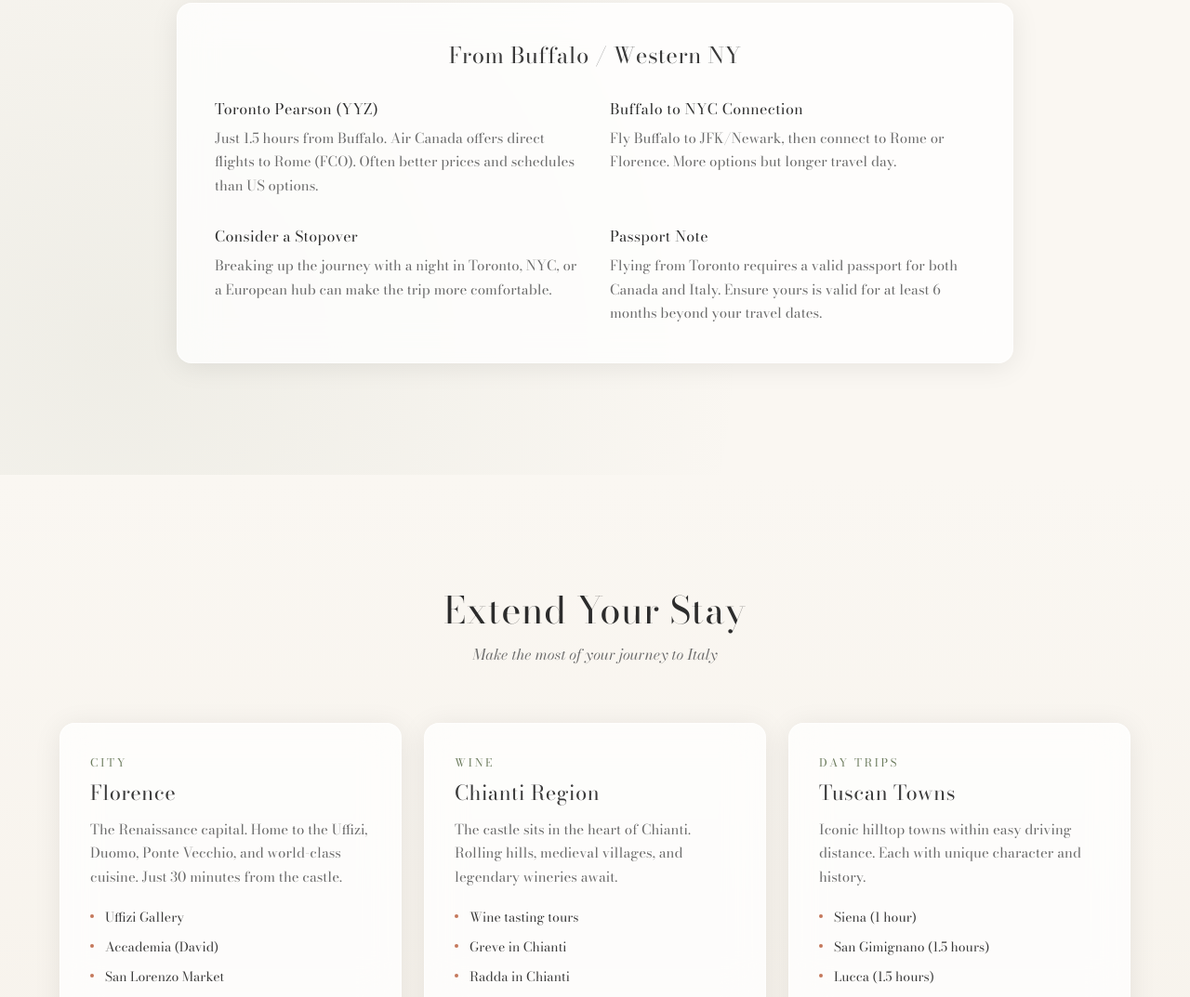
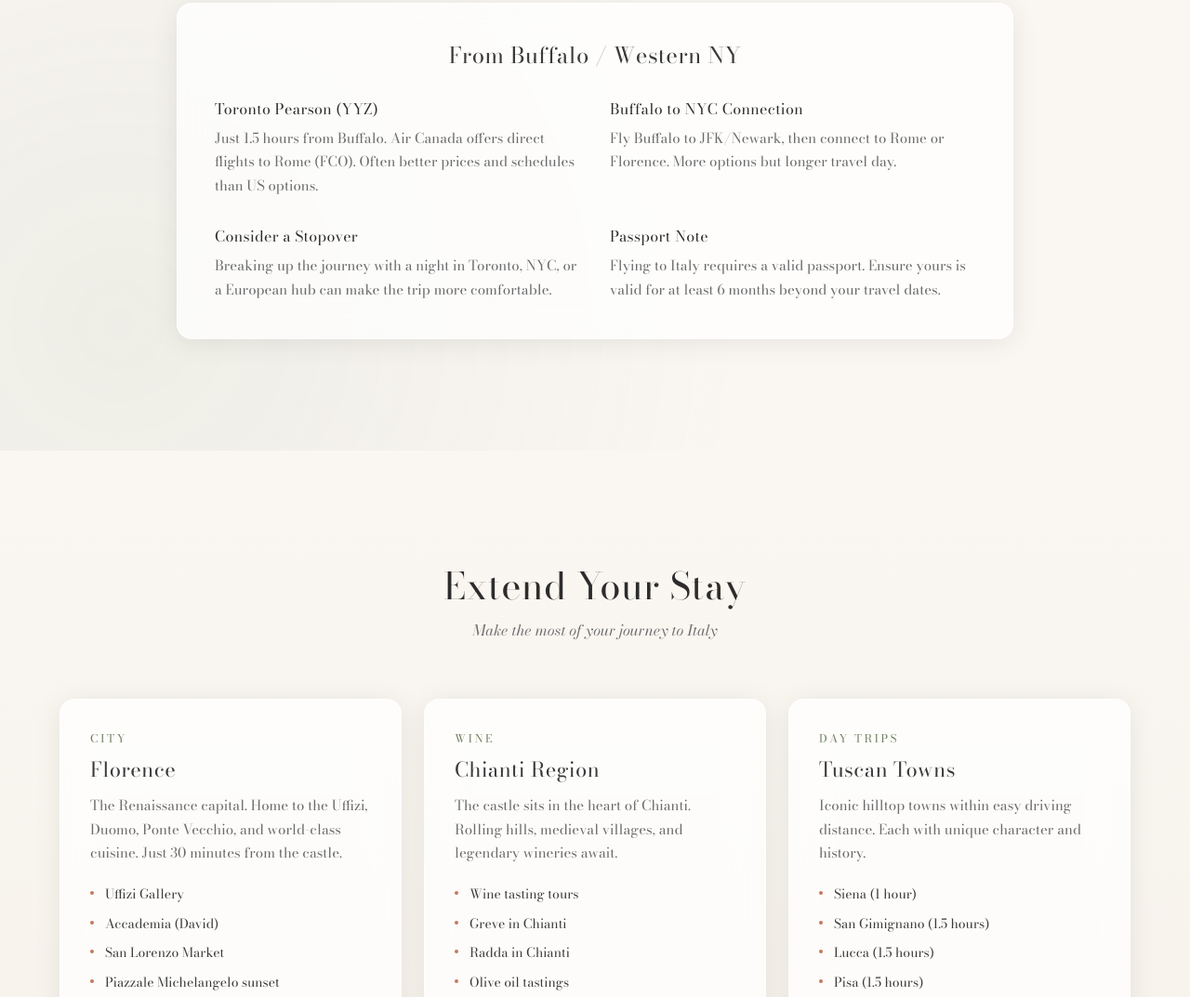
Before and after one commit to Karchensky/Wedding, a website: page index.html in a window 1280 px wide. Shown: the part 5606-6679 px from the top of the page at 93% size. Drawn offline with nearby package versions, Linux system fonts and the light colour scheme; no server answers.

Commit message:
Update index.html

```diff
--- a/index.html
+++ b/index.html
@@ -279,7 +279,7 @@
                     </div>
                     <div class="tip">
                         <h4>Passport Note</h4>
-                        <p>Flying from Toronto requires a valid passport for both Canada and Italy. Ensure yours is valid for at least 6 months beyond your travel dates.</p>
+                        <p>Flying to Italy requires a valid passport. Ensure yours is valid for at least 6 months beyond your travel dates.</p>
                     </div>
                 </div>
             </div>
```
